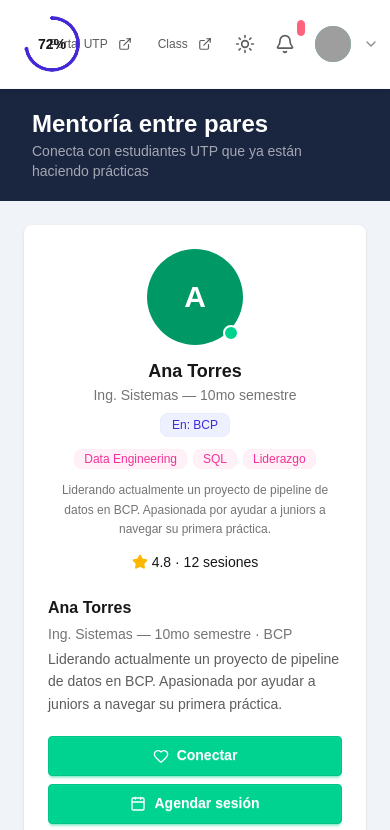
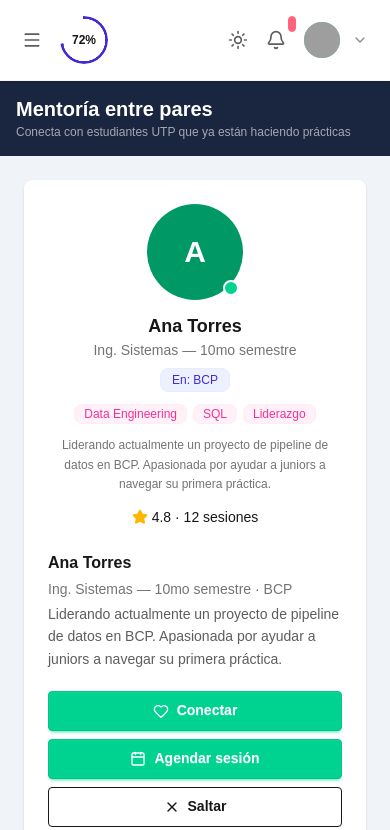
Before and after one commit to Omar-Cc/Xpedition-hackaton, a Next.js app in the folder frontend/: page /mentoria in a window 390 px wide. Shown: the top 830 px of the page. Built offline with nearby package versions, Linux system fonts and the light colour scheme; grey boxes are pictures that could not be loaded.

Commit message:
Actualizado: vista inicio

```diff
--- a/frontend/app/(empleabilidad)/dashboard/page.tsx
+++ b/frontend/app/(empleabilidad)/dashboard/page.tsx
@@ -4,8 +4,6 @@ import NewsSection from '@/src/features/dashboard/components/NewsSection'
 import MentorshipCard from '@/src/features/dashboard/components/MentorshipCard'
 import WeeklyProgress from '@/src/features/dashboard/components/WeeklyProgress'
 import InterviewFeedbackCard from '@/src/features/dashboard/components/InterviewFeedbackCard'
-import CVHealthCard from '@/src/features/dashboard/components/CVHealthCard'
-import TodayTaskCard from '@/src/features/dashboard/components/TodayTaskCard'
 
 export default function DashboardPage() {
   return (
@@ -15,13 +13,11 @@ export default function DashboardPage() {
           <StatsGrid />
           <QuickActions />
           <InterviewFeedbackCard />
-          <NewsSection />
         </div>
         <div className="flex flex-col gap-4">
-          <TodayTaskCard />
-          <CVHealthCard />
           <MentorshipCard />
           <WeeklyProgress />
+          <NewsSection />
         </div>
       </div>
     </main>
--- a/frontend/app/(empleabilidad)/layout.tsx
+++ b/frontend/app/(empleabilidad)/layout.tsx
@@ -1,3 +1,6 @@
+'use client'
+
+import { useState } from 'react'
 import Sidebar from '@/src/components/layout/Sidebar'
 import TopBanner from '@/src/components/layout/TopBanner'
 
@@ -6,14 +9,16 @@ export default function EmpleabilidadLayout({
 }: Readonly<{
   children: React.ReactNode
 }>) {
+  const [isSidebarOpen, setIsSidebarOpen] = useState(false)
+
   return (
     <div className="min-h-screen bg-bg-soft">
       <div className="flex min-h-screen">
-        <Sidebar />
+        <Sidebar isOpen={isSidebarOpen} onClose={() => setIsSidebarOpen(false)} />
 
         <div className="min-w-0 flex-1">
           <div className="sticky top-0 z-50">
-            <TopBanner />
+            <TopBanner onMenuClick={() => setIsSidebarOpen(true)} />
           </div>
 
           {children}
--- a/frontend/src/components/layout/PageHeader.tsx
+++ b/frontend/src/components/layout/PageHeader.tsx
@@ -7,13 +7,19 @@ interface PageHeaderProps {
 
 export default function PageHeader({ title, subtitle, left, right }: PageHeaderProps) {
   return (
-    <div className="bg-navy text-white px-8 py-5 flex items-center gap-6 flex-shrink-0">
-      {left}
-      <div className="flex-1 min-w-0">
-        <h1 className="text-2xl font-bold leading-tight">{title}</h1>
-        <p className="text-sm text-white/60 mt-0.5">{subtitle}</p>
+    <div className="bg-navy text-white px-4 sm:px-6 md:px-8 py-4 md:py-5 flex flex-col sm:flex-row sm:items-center justify-between gap-4 flex-shrink-0">
+      <div className="flex items-center gap-3 sm:gap-4 flex-1 min-w-0">
+        {left}
+        <div className="min-w-0">
+          <h1 className="text-xl md:text-2xl font-bold leading-tight truncate">{title}</h1>
+          <p className="text-xs md:text-sm text-white/60 mt-0.5 whitespace-normal sm:truncate">{subtitle}</p>
+        </div>
       </div>
-      {right && <div className="flex-shrink-0">{right}</div>}
+      {right && (
+        <div className="flex-shrink-0 w-full sm:w-auto overflow-x-auto sm:overflow-visible">
+          {right}
+        </div>
+      )}
     </div>
   )
 }
--- a/frontend/src/components/layout/TopBanner.tsx
+++ b/frontend/src/components/layout/TopBanner.tsx
@@ -1,23 +1,36 @@
-import { Bell, Moon, Sun, ExternalLink, ChevronDown } from 'lucide-react'
+import { Bell, Moon, Sun, ExternalLink, ChevronDown, Menu } from 'lucide-react'
 import { studentProfile } from '@/src/features/dashboard/data/mock-data'
 import Link from 'next/link'
 
-export default function TopBanner() {
+interface TopBannerProps {
+  onMenuClick?: () => void
+}
+
+export default function TopBanner({ onMenuClick }: TopBannerProps) {
   const firstName = studentProfile.name.split(' ')[0]
   const fullName = studentProfile.name
   const pct = studentProfile.completionPercent
 
   return (
-    <div className="bg-white text-base-content px-6 py-4 flex items-center justify-between gap-4 shadow-sm border-b border-base-200">
+    <div className="bg-white text-base-content px-4 md:px-6 py-4 flex items-center justify-between gap-4 shadow-sm border-b border-base-200">
       {/* Lado izquierdo: Progreso y Bienvenida */}
-      <div className="flex items-center gap-4 flex-1 min-w-0">
+      <div className="flex items-center gap-3 md:gap-4 flex-1 min-w-0">
+        {/* Hamburger Menu on Mobile */}
+        <button
+          onClick={onMenuClick}
+          className="btn btn-ghost btn-circle btn-sm text-base-content/70 hover:bg-base-200 lg:hidden flex-shrink-0"
+          aria-label="Abrir menú"
+        >
+          <Menu className="w-5 h-5" />
+        </button>
+
         <div
           className="radial-progress text-primary flex-shrink-0"
           style={
             {
               '--value': String(pct),
-              '--size': '3.5rem',
-              '--thickness': '4px',
+              '--size': '3rem',
+              '--thickness': '3px',
             } as React.CSSProperties
           }
           aria-valuenow={pct}
@@ -26,7 +39,7 @@ export default function TopBanner() {
           role="progressbar"
           aria-label={`Perfil completado al ${pct}%`}
         >
-          <span className="text-sm font-bold text-base-content">{pct}%</span>
+          <span className="text-xs font-bold text-base-content">{pct}%</span>
         </div>
 
         <div className="min-w-0 hidden md:block">
@@ -45,18 +58,18 @@ export default function TopBanner() {
       </div>
 
       {/* Lado derecho: Botones, Tema, Notificaciones y Perfil */}
-      <div className="flex items-center gap-2 flex-shrink-0">
+      <div className="flex items-center gap-1.5 md:gap-2 flex-shrink-0">
         <Link
           href="https://portal.utp.edu.pe"
           target="_blank"
-          className="btn btn-sm btn-ghost text-base-content/70 hover:text-primary hover:bg-primary/10 font-medium px-2"
+          className="btn btn-sm btn-ghost text-base-content/70 hover:text-primary hover:bg-primary/10 font-medium px-2 hidden sm:inline-flex"
         >
           Portal UTP <ExternalLink className="w-3.5 h-3.5 ml-1" />
         </Link>
         <Link
           href="https://class.utp.edu.pe"
           target="_blank"
-          className="btn btn-sm btn-ghost text-base-content/70 hover:text-primary hover:bg-primary/10 font-medium px-2"
+          className="btn btn-sm btn-ghost text-base-content/70 hover:text-primary hover:bg-primary/10 font-medium px-2 hidden sm:inline-flex"
         >
           Class <ExternalLink className="w-3.5 h-3.5 ml-1" />
         </Link>
--- a/frontend/src/features/cv-builder/components/CVPreview.tsx
+++ b/frontend/src/features/cv-builder/components/CVPreview.tsx
@@ -6,12 +6,12 @@ interface Props {
 
 export default function CVPreview({ activeTemplate }: Props) {
   return (
-    <div className="bg-slate-100 rounded-xl p-6 overflow-y-auto flex justify-center border border-slate-200 h-full w-full">
+    <div className="bg-slate-100 rounded-xl p-3 md:p-6 overflow-y-auto flex justify-center border border-slate-200 h-full w-full">
       <div
         className={`w-full max-w-[794px] bg-white shadow-2xl origin-top transition-all h-fit ${activeTemplate === 'classic' ? 'font-serif' : 'font-sans'}`}
         style={{ minHeight: '1123px' }}
       >
-        <div className="p-10 md:p-14">
+        <div className="p-4 sm:p-8 md:p-14">
           <header className={`mb-6 ${activeTemplate === 'classic' ? 'text-center border-b-[1px] border-black pb-6' : 'border-b-2 border-slate-800 pb-4'}`}>
             <h1 className={`font-bold text-slate-900 tracking-tight ${activeTemplate === 'classic' ? 'text-4xl mb-2' : 'text-3xl mb-1'}`}>Eberth Gianfranco Rojas Barbaran</h1>
             <p className={`text-slate-600 font-medium ${activeTemplate === 'classic' ? 'text-base mb-4' : 'text-sm mb-3'}`}>Pre-Analyst / Data Engineering & Business Intelligence</p>
--- a/frontend/src/features/dashboard/components/MentorshipCard.tsx
+++ b/frontend/src/features/dashboard/components/MentorshipCard.tsx
@@ -6,7 +6,7 @@ export default function MentorshipCard() {
       <div className="card-body p-5">
         <p className="text-xs font-semibold text-violet-700 mb-2">Tu conexión de mentoría</p>
         <p className="text-xs text-base-content/60 mb-4">
-          {mentor.name} está disponible — agenda una sesión gratuita de 30 min.
+          {mentor.name} está disponible — agenda una sesión.
         </p>
         <div className="flex items-center gap-3 mb-4">
           <div className="avatar avatar-placeholder">
```
Also changed, not shown: frontend/app/(empleabilidad)/cv-builder/page.tsx (+5 -6 lines), frontend/src/components/layout/Sidebar.tsx (+36 -4 lines), frontend/src/features/dashboard/components/NewsSection.tsx (+49 -15 lines).
